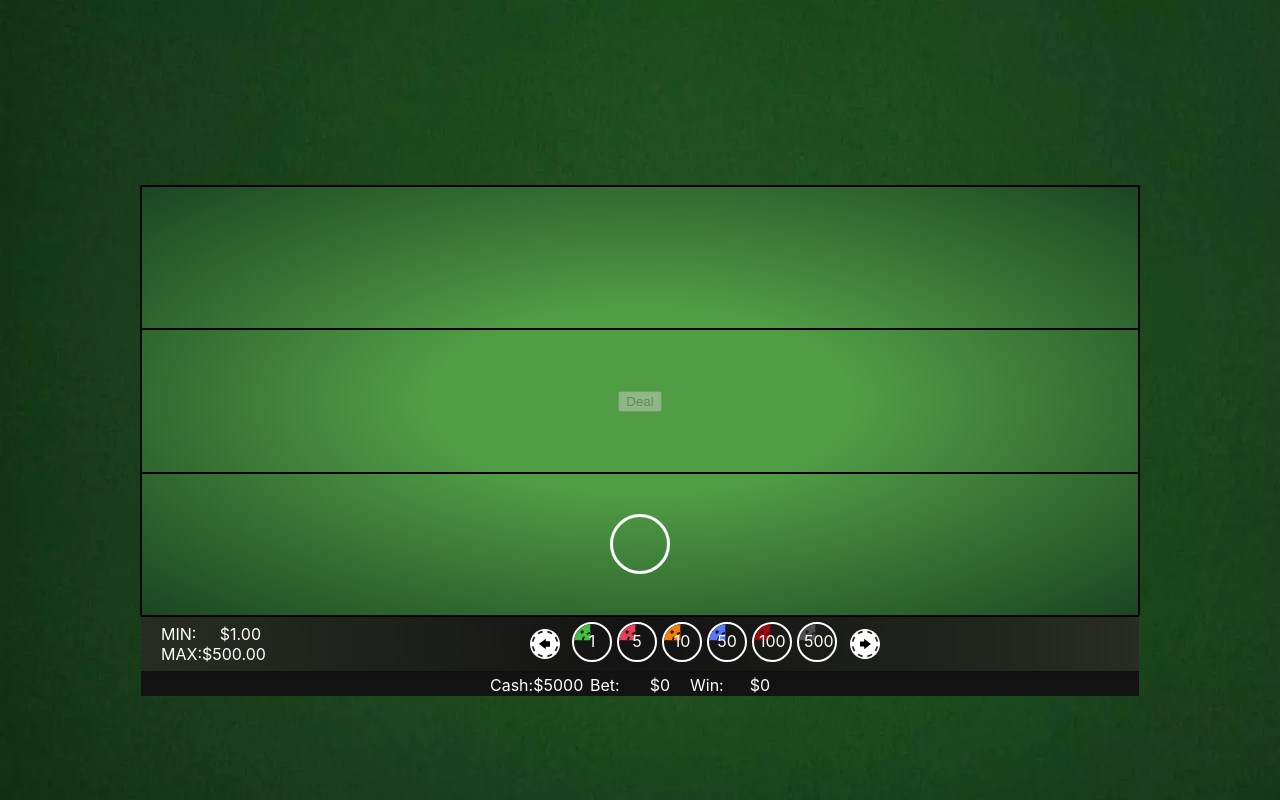
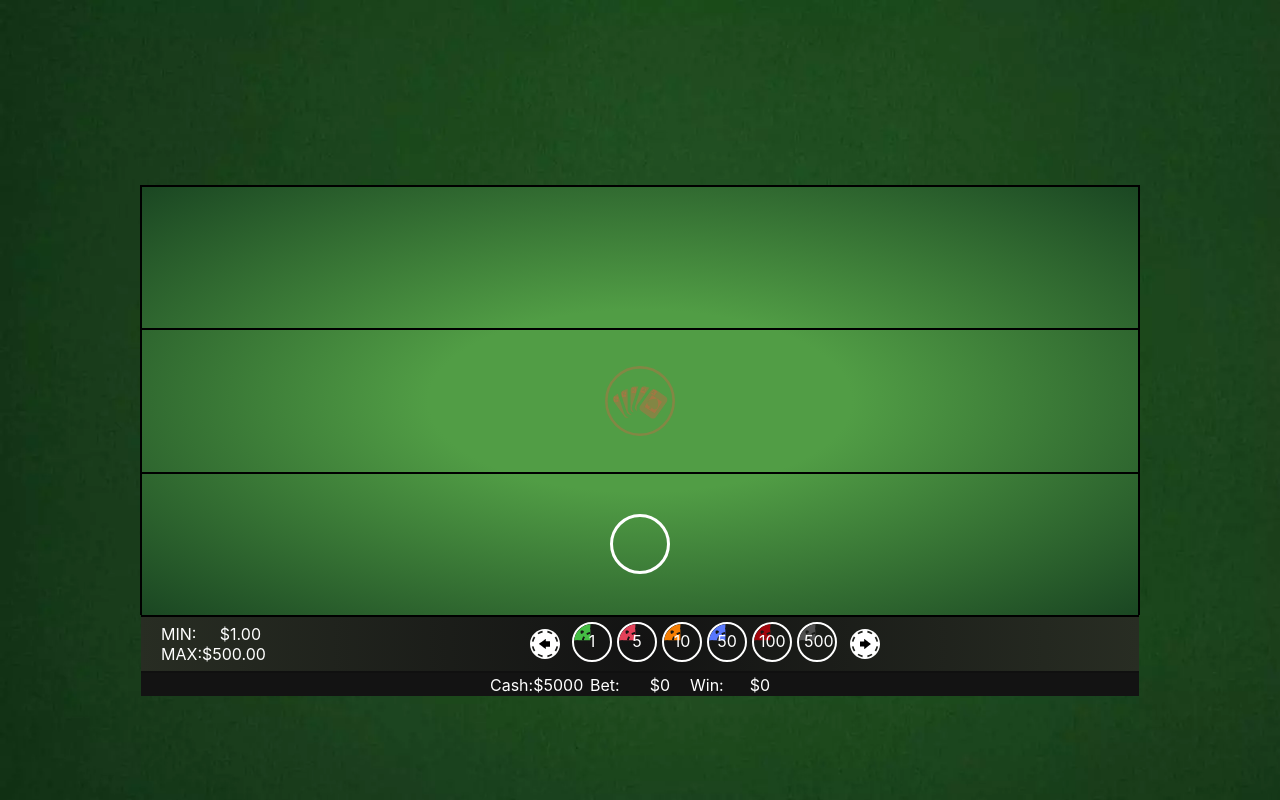
Before and after one commit to DzmitryI/blackjack, a React (Create React App) app: page / in a window 1280 px wide. Both pictures are taken after a click on the button 640 px from the left and 444 px from the top of the page. Built offline with nearby package versions, Linux system fonts and the light colour scheme.

Commit message:
feat: add the IconDeal to the project

```diff
--- a/src/components/betComponent/BetComponent.tsx
+++ b/src/components/betComponent/BetComponent.tsx
@@ -5,7 +5,7 @@ import { RootReducer } from '../../redux/reducers/rootReducer';
 import './betComponent.scss';
 import IconBack from '../icons/IconBack';
 import IconClear from '../icons/IconClear';
-import Chip from '../icons/Chip';
+import IconChip from '../icons/IconChip';
 
 const BetComponent: FC = () => {
   const dispatch = useDispatch();
@@ -27,6 +27,7 @@ const BetComponent: FC = () => {
     });
   }, [dispatch]);
   return (
+
     <div className="bet-block">
       <div className="btn-container">
         {bet > 0 && !dealStatus && (
@@ -37,7 +38,7 @@ const BetComponent: FC = () => {
         <button type="button" onClick={onClickIncreaseBet} className="btn-bet">
           {bet > 0 && (
           <div className="chip-block">
-            <Chip fill="black" width="50" height="50" />
+            <IconChip fill="black" width="50" height="50" />
             <span className="chip-title">{bet}</span>
           </div>
           )}
--- a/src/components/betComponent/betComponent.scss
+++ b/src/components/betComponent/betComponent.scss
@@ -9,6 +9,7 @@
 		@include flexPosition();
 		.btn-decrease,
 		.btn-increase {
+			@include flexPosition();
 			width: 30px;
 			height: 30px;
 			border: none;
@@ -16,6 +17,7 @@
 			padding: 0;
 			border-radius: 50%;
 			&:hover {
+				border: 1px solid white;
 				box-shadow: 0 4px 30px rgba(255, 255, 255, 0.7);
 			}
 		}
@@ -28,6 +30,9 @@
 			background: none;
 			margin: 0 7px;
 			padding: 0;
+			&:hover {
+				box-shadow: 0 4px 30px rgba(255, 255, 255, 0.7);
+			}
 			.chip-block {
 				position: relative;
 				.chip-title {
--- a/src/components/dealerComponent/DealerComponent.tsx
+++ b/src/components/dealerComponent/DealerComponent.tsx
@@ -2,7 +2,7 @@ import React, { FC } from 'react';
 import { useSelector } from 'react-redux';
 import { RootReducer } from '../../redux/reducers/rootReducer';
 import './dealerComponent.scss';
-import Shirt from '../icons/Shirt';
+import IconShirt from '../icons/IconShirt';
 import Diamonds2 from '../icons/diamonds/Diamonds2';
 
 const DealerComponent: FC = () => {
@@ -13,7 +13,7 @@ const DealerComponent: FC = () => {
       <>
         <p className="dealer-count">{dealerPoints}</p>
         <div className="dealer-card-wrap">
-          <Shirt width="66" height="99" />
+          <IconShirt width="66" height="99" />
           <Diamonds2 width="66" height="99" />
           {/* <div className="dealer-card dealer-card1" /> */}
           {/* <div className="dealer-card dealer-card2" /> */}
--- a/src/components/gameFooter/GamesFooter.tsx
+++ b/src/components/gameFooter/GamesFooter.tsx
@@ -2,7 +2,7 @@ import React, { FC } from 'react';
 import { useSelector } from 'react-redux';
 import { RootReducer } from '../../redux/reducers/rootReducer';
 import './gameFooter.scss';
-import Chip from '../icons/Chip';
+import IconChip from '../icons/IconChip';
 import IconPrev from '../icons/IconPrev';
 import IconNext from '../icons/IconNext';
 
@@ -30,7 +30,7 @@ const GamesFooter: FC = () => {
         <div className="chips-container">
           {chips && chips.map((chip) => (
             <div className="chip-block" key={chip.value}>
-              <Chip fill={chip.color} width="40" height="40" className="active" />
+              <IconChip fill={chip.color} width="40" height="40" className="active" />
               <span className="chip-title">{chip.value}</span>
             </div>
           ))}
--- a/src/components/icons/Chip.tsx
+++ b/src/components/icons/IconChip.tsx
@@ -1,7 +1,7 @@
 import React, { FC } from 'react';
 import { SvgProps } from '../../types/svg';
 
-const Chip: FC<SvgProps> = ({
+const IconChip: FC<SvgProps> = ({
   width = '66', height = '66', fill, className,
 }) => (
   <svg className={`chip ${className}`} width={width} height={height} viewBox="0 0 66 66" fill="none" xmlns="http://www.w3.org/2000/svg">
@@ -23,4 +23,4 @@ const Chip: FC<SvgProps> = ({
 
 );
 
-export default Chip;
+export default IconChip;
--- /dev/null
+++ b/src/components/icons/IconDeal.tsx
@@ -0,0 +1,30 @@
+import React, { FC } from 'react';
+import { SvgProps } from '../../types/svg';
+
+const IconDeal: FC<SvgProps> = ({
+  width = '82', height = '82', fill, className,
+}) => (
+  <svg width="82" height="82" viewBox="0 0 82 82" fill="none" xmlns="http://www.w3.org/2000/svg">
+    <g id="iconDeal">
+      <g id="group">
+        <rect id="Rectangle 10" x="10.509" y="35.8656" width="5.13597" height="5.99197" fill={fill} />
+        <path id="Vector" d="M27.713 60.4179C25.2439 59.7496 23.225 57.8846 22.4063 55.3648L15.6985 34.7175C15.4297 33.8904 15.3114 33.0502 15.324 32.2257L11.0254 35.2731C9.10496 36.6343 8.64786 39.3193 10.0091 41.24L22.5644 58.9501C23.396 60.1232 24.7217 60.7502 26.0652 60.7502C26.6227 60.7502 27.1834 60.6398 27.713 60.4179ZM14.563 39.8858L12.9884 39.1285L12.655 39.363L13.533 40.6106L12.8086 41.1201L10.6201 38.0095L11.3442 37.4999L12.2011 38.7178L12.447 38.5447L12.2739 36.8457L13.1712 36.2142L13.1981 38.3007L15.4432 39.2663L14.563 39.8858Z" fill={fill} />
+        <rect id="Rectangle 8" x="19.7109" y="30.0876" width="5.13597" height="5.99197" fill={fill} />
+        <path id="Vector_2" d="M21.7027 28.2687C19.4638 28.9963 18.2273 31.423 18.9547 33.6621L25.6627 54.3081C26.2486 56.1116 27.9373 57.2642 29.7424 57.2642C30.1779 57.2642 30.6206 57.1973 31.0559 57.0556L31.0315 57.0517C28.3557 55.8818 26.4815 53.2269 26.4815 50.085V28.3765C26.4815 27.7754 26.5866 27.1908 26.7141 26.629L21.7027 28.2687ZM23.4566 33.8979L22.1534 32.7342L21.7682 32.8675L22.2663 34.309L21.4294 34.5983L20.1871 31.0034L21.0241 30.7143L21.5103 32.1219L21.7943 32.0237L22.0981 30.343L23.1352 29.9847L22.5837 31.9968L24.4737 33.5461L23.4566 33.8979Z" fill={fill} />
+        <rect id="Rectangle 7" x="31.2668" y="25.3798" width="5.13597" height="5.99197" fill={fill} />
+        <path id="Vector_3" d="M29.9053 28.3766V50.0853C29.9053 52.3616 31.653 54.1429 33.8944 54.2582C33.2439 53.6513 32.7144 52.9287 32.2976 52.1108C31.362 50.2742 31.2049 48.1873 31.8394 46.2346L38.5521 25.5456C38.7239 25.0172 38.9538 24.6515 39.2241 24.0095H34.1594C31.8054 24.0097 29.9053 26.0226 29.9053 28.3766ZM35.4025 30.2157H34.3263L33.4746 28.7177H32.9015V30.2157H32.0455V26.3637H32.9015V27.8617H33.3676L34.2034 26.3637H35.3006L34.1223 28.1095L35.4025 30.2157Z" fill={fill} />
+        <rect id="Rectangle 9" x="43.5845" y="24.8923" width="5.13597" height="5.99197" transform="rotate(20.1577 43.5845 24.8923)" fill={fill} />
+        <path id="Vector_4" d="M41.8131 26.647L35.1049 47.293C34.3805 49.522 35.6039 51.9361 37.8241 52.675C37.4651 51.9778 37.21 51.2222 37.0743 50.4255C36.7285 48.3934 37.1918 46.352 38.3793 44.6777L50.9341 26.9676C51.3144 26.4313 51.7597 25.9537 52.2532 25.5389L47.2063 23.8988C46.771 23.7576 46.3285 23.6902 45.8928 23.6902C44.0877 23.6904 42.399 24.8436 41.8131 26.647ZM46.3954 30.2972L45.5617 29.9903L45.6133 29.2216L44.4881 28.8078L44.0318 29.4275L43.1981 29.1206L45.6636 25.9751L46.5536 26.3023L46.3954 30.2972Z" fill={fill} />
+        <path id="Vector_5" d="M45.6641 28.5167L45.7612 27.1022L45.7469 27.0968L44.9067 28.2378L45.6641 28.5167Z" fill={fill} />
+        <path id="Vector_6" d="M71.2311 36.1107L59.6944 27.9319C58.9474 27.4021 58.0843 27.1478 57.2285 27.1478C55.8853 27.1478 54.5593 27.7748 53.7277 28.948L41.1728 46.6577C39.8114 48.5783 40.2685 51.2631 42.1889 52.6246L53.7254 60.8034C54.4724 61.3335 55.3355 61.5875 56.1913 61.5875C57.5348 61.5875 58.8605 60.9605 59.6921 59.7873L72.2472 42.0777C73.6086 40.157 73.1513 37.472 71.2311 36.1107ZM57.3081 28.9107L58.0813 29.4599L56.8829 33.2733L56.1585 32.7593L56.4098 32.0309L55.432 31.3366L54.8294 31.816L54.105 31.3015L57.3081 28.9107ZM60.862 38.4238C65.0735 48.7994 59.8329 51.6601 57.3323 50.8647C55.9047 50.4108 55.2685 49.4465 55.0432 48.3519L53.4168 51.0498L51.4001 49.6186L53.3198 47.3014C52.2449 47.4167 51.1555 47.023 50.283 45.8614C48.7073 43.7629 49.6782 37.8719 60.862 38.4238Z" fill={fill} />
+        <rect id="Rectangle 12" x="55.0134" y="34.3623" width="13.9099" height="16.1342" transform="rotate(32.0339 55.0134 34.3623)" fill={fill} />
+        <rect id="Rectangle 11" x="56.9963" y="27.0917" width="5.13597" height="5.99197" transform="rotate(35.4312 56.9963 27.0917)" fill={fill} />
+        <path id="Vector_7" d="M56.6432 31.3633L57.1073 30.0239L57.0945 30.0151L55.9851 30.8962L56.6432 31.3633Z" fill={fill} />
+      </g>
+      <circle id="ellipse" cx="41" cy="41" r="39.4625" stroke={fill} strokeWidth="3.075" />
+    </g>
+  </svg>
+
+);
+
+export default IconDeal;
--- a/src/components/icons/Shirt.tsx
+++ b/src/components/icons/IconShirt.tsx
@@ -1,7 +1,7 @@
 import React, { FC } from 'react';
 import { SvgProps } from '../../types/svg';
 
-const Shirt: FC<SvgProps> = ({ width = '76', height = '114' }) => (
+const IconShirt: FC<SvgProps> = ({ width = '76', height = '114' }) => (
   <svg width={width} height={height} viewBox="0 0 76 114" fill="none" xmlns="http://www.w3.org/2000/svg">
     <g id="shirt">
       <g id="layer">
@@ -15,4 +15,4 @@ const Shirt: FC<SvgProps> = ({ width = '76', height = '114' }) => (
   </svg>
 );
 
-export default Shirt;
+export default IconShirt;
--- a/src/components/userComponent/UserComponent.tsx
+++ b/src/components/userComponent/UserComponent.tsx
@@ -3,7 +3,7 @@ import { useDispatch, useSelector } from 'react-redux';
 import { RootReducer } from '../../redux/reducers/rootReducer';
 import { gameSession } from '../../types/gameSession';
 import './userComponent.scss';
-import Shirt from '../icons/Shirt';
+import IconShirt from '../icons/IconShirt';
 import {
   Diamonds10,
   Diamonds2,
@@ -20,6 +20,7 @@ import {
   DiamondsQ,
 } from '../icons/diamonds';
 import { Clubs2, Clubs3, Clubs4 } from '../icons/clubs';
+import IconDeal from '../icons/IconDeal';
 
 const UserComponent: FC = () => {
   const { bet } = useSelector((state: RootReducer) => state.user);
@@ -34,13 +35,20 @@ const UserComponent: FC = () => {
     <div className="user-block">
       {!dealStatus ? (
         <div className="dealStatus-wrap">
-          <button type="button" disabled={bet === 0} onClick={onClickHandleDeal}>Deal</button>
+          <button
+            type="button"
+            disabled={bet === 0}
+            onClick={onClickHandleDeal}
+            className="btn-deal"
+          >
+            <IconDeal fill={bet === 0 ? 'rgba(245, 84, 66, 0.3)' : 'black'} />
+          </button>
         </div>
       ) : (
         <>
           <p className="user-count">{userPoints}</p>
           <div className="user-card-wrap">
-            <Shirt />
+            <IconShirt />
             <Clubs2 />
             <Clubs3 />
             <Clubs4 />
--- a/src/components/userComponent/userComponent.scss
+++ b/src/components/userComponent/userComponent.scss
@@ -5,7 +5,18 @@
 	height: 100%;
 	border: 1px solid black;
 	flex-direction: column;
-	.deal-wrap {
+	.dealStatus-wrap {
+		.btn-deal {
+			@include flexPosition();
+			background: none;
+			width: 82px;
+			height: 82px;
+			border: none;
+			border-radius: 50%;
+			&:disabled {
+				cursor: not-allowed;
+			}
+		}
 	}
 	.user-count {
 		width: 45px;
```
